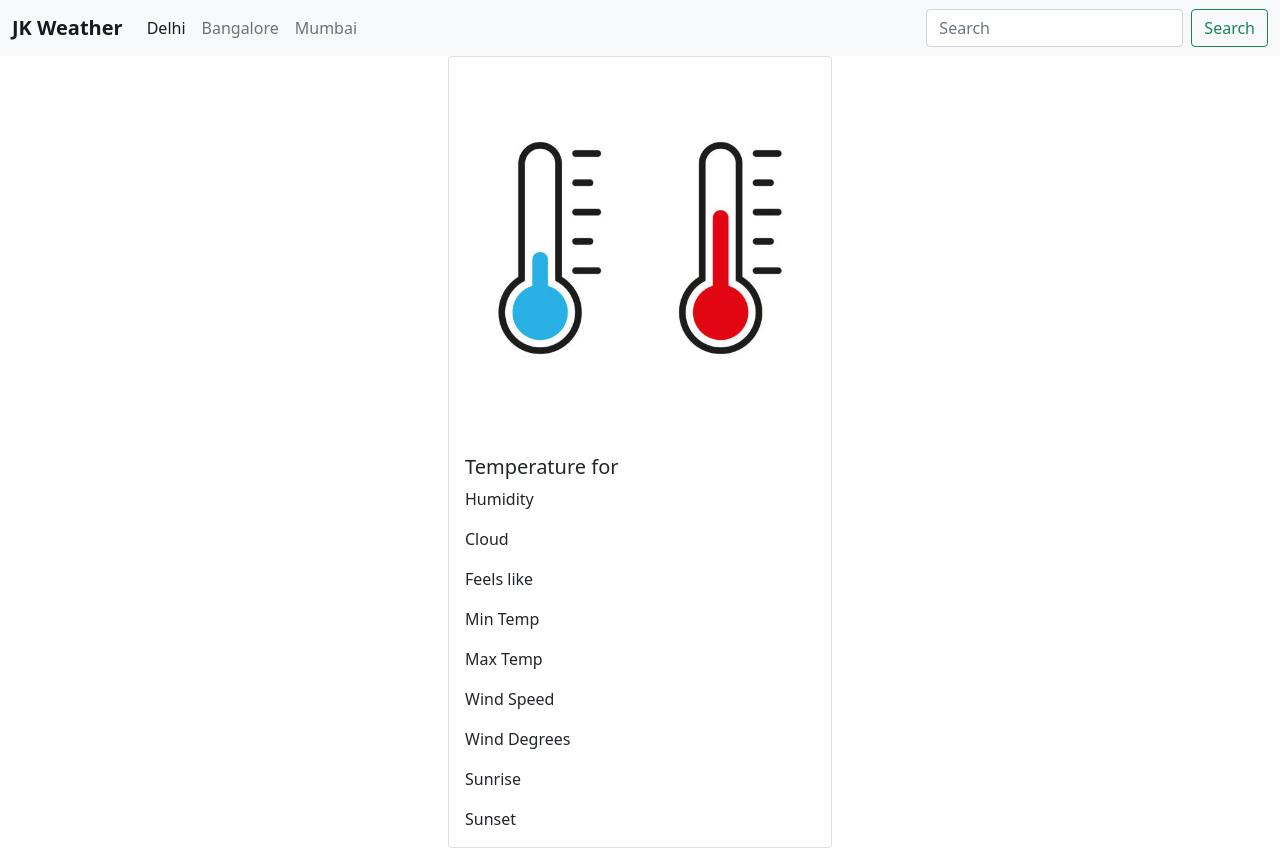
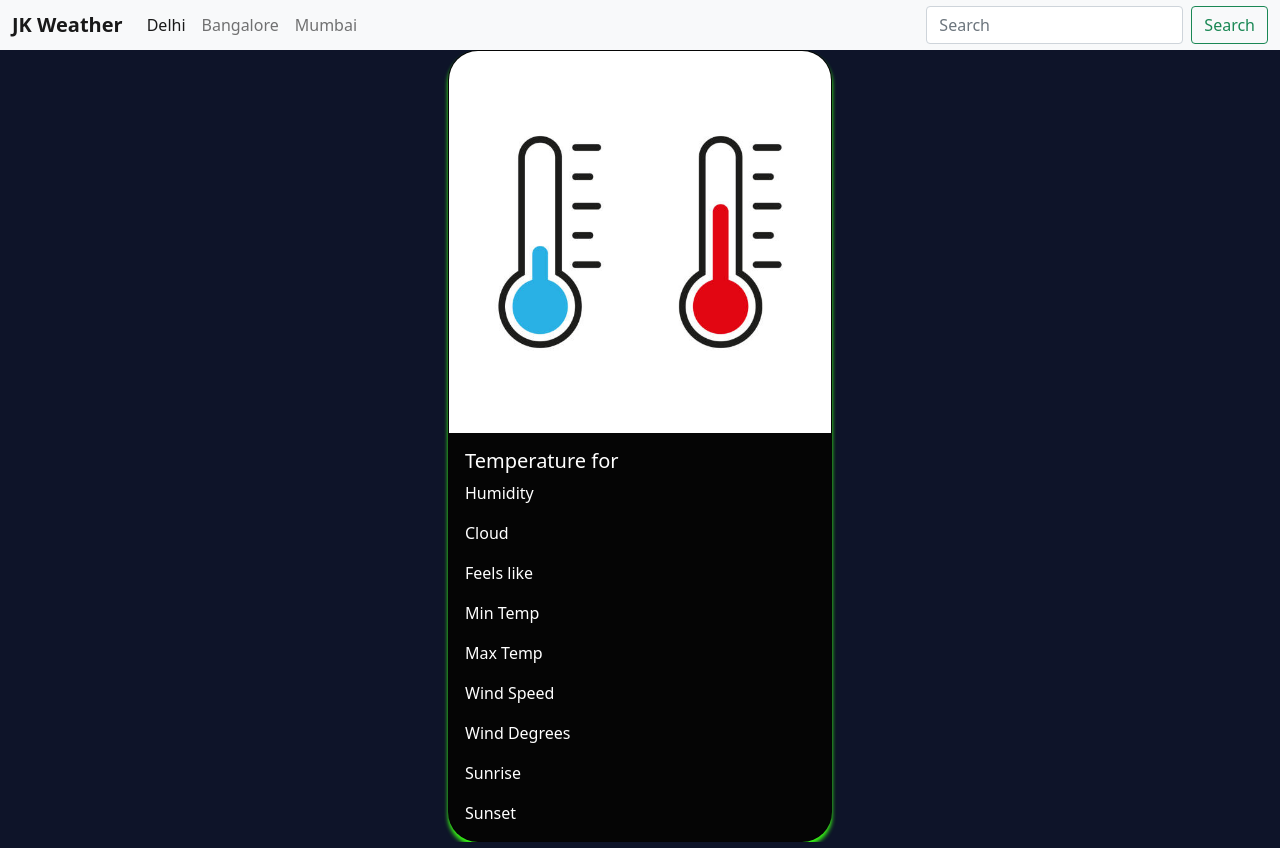
Before and after one commit to JaneshKapoor/Weather-Application, a plain HTML site: page index.html in a window 1280 px wide. Drawn offline with nearby package versions, Linux system fonts and the light colour scheme; no server answers.

Commit message:
UI fixed

```diff
--- a/index.html
+++ b/index.html
@@ -36,7 +36,7 @@
       </nav>
       <!-- CARD BOX -->
       <div class="newcard col d-flex justify-content-center align-items-center margin-top align-items-middle">
-        <div class="card" style="width: 24rem;">
+        <div class="card cardmac" style="width: 24rem;">
           <img src="/temperature.jpg" class="card-img-top myimg" alt="Image is not available">
           <div class="card-body">
             <h5 class="card-title">Temperature for <span id="cityname"></span><span id="temp"></span></h5>
--- a/styles.css
+++ b/styles.css
@@ -2,6 +2,10 @@
     margin: 0;
     padding: 0;
     box-sizing: border-box;
+}
+
+body{
+    background-color: #0e1429;
 }
 
 .newcard{
@@ -10,3 +14,27 @@
     align-items: center;
     min-height: 90vh;
 }
+
+
+.cardmac{
+    border-radius: 30px;
+    background-color: #050505;
+    color: #fff;
+    box-shadow: 0px 4px 4px #39FF14;
+    overflow: hidden;
+}
+
+nav{
+    z-index: 1;
+    width: 100%;
+    height: 50px;
+    background-color: #000000;
+}
+
+.bg-custom{
+    background-color: #050505;
+}
+
+#cityname{
+    color: #39FF14;
+}
```
